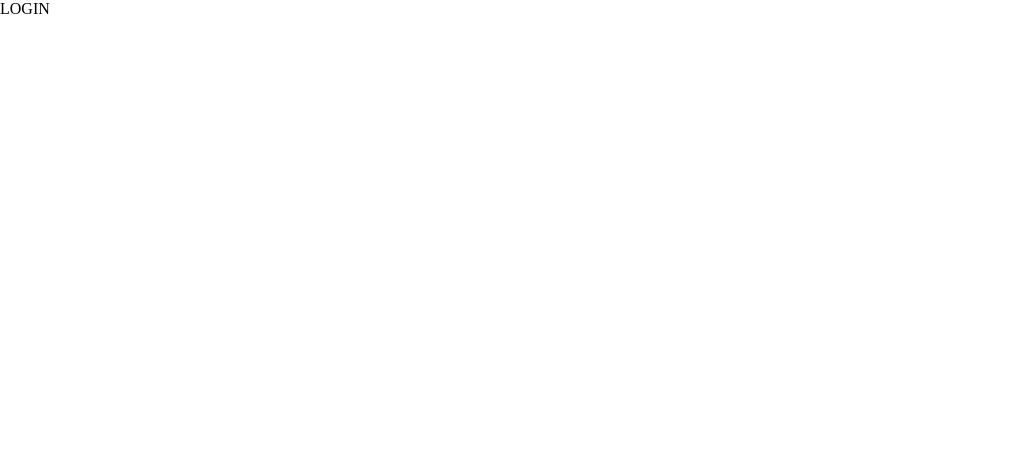
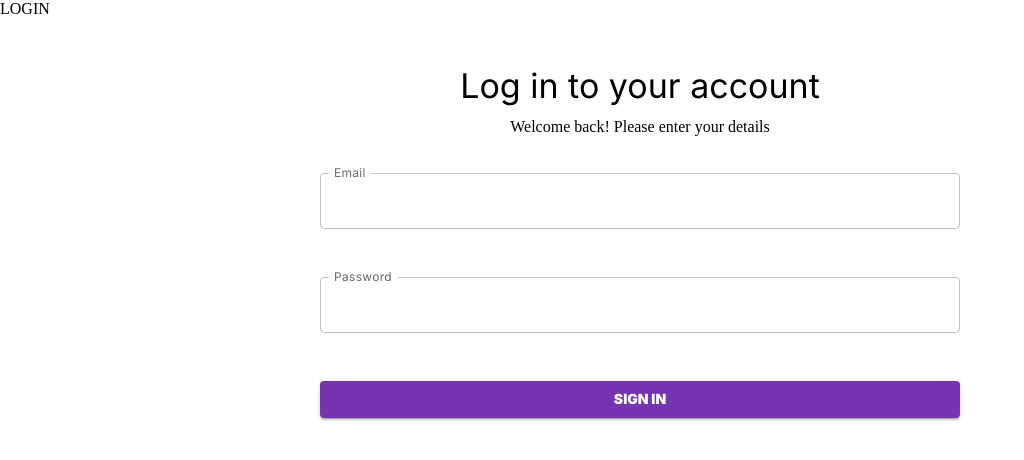
Before and after one commit to Online-Examination-Portal/online_exam_ui, a React (Create React App) app: page /login in a window 1280 px wide. Shown: the top 460 px of the page, without its empty margins (0-1024 px from the left). Built offline with nearby package versions, Linux system fonts and the light colour scheme.

Commit message:
initial login page ui

```diff
--- a/src/Routes.js
+++ b/src/Routes.js
@@ -3,6 +3,7 @@ import Error404 from './pages/Error404';
 import PublicLayout from "./hoc/PublicLayout";
 import { Navigate } from "react-router-dom";
 import ProtectedLayout from "./hoc/ProtectedLayout";
+import Login from './pages/Public/Login';
 
 const routes = (isAuthenticated) => [
   {
@@ -17,7 +18,7 @@ const routes = (isAuthenticated) => [
     path: "/",
     element: !isAuthenticated ? <PublicLayout /> : <Navigate to="/home" />,
     children: [
-      { path: "login", element: <div>LOGIN</div>}
+      { path: "login", element: <div>LOGIN <Login/></div>}
     ],
   },
   {
--- a/src/pages/Public/Login/index.jsx
+++ b/src/pages/Public/Login/index.jsx
@@ -1,5 +1,57 @@
 import React from 'react'
+import { Box, Typography, TextField, Button} from '@mui/material';
 
 const Login =() => {
+    return(
+        <Box
+          sx={{
+            display: 'flex',
+            flexDirection: 'column',
+            alignItems: 'center',
+            mt: 6
+          }}
+        >
 
-}
+      <Typography variant="h3" gutterBottom>
+        Log in to your account
+      </Typography>
+      <Typography variant="h7" gutterBottom>
+        Welcome back! Please enter your details
+      </Typography>
+      <Box
+       sx={{
+        display: "flex",
+        flexDirection: 'column',
+        mt: 4,
+        width: "50%",
+       }}
+       >
+       <TextField
+            id="email"
+            label="Email"
+            type='email'
+            variant='outlined'
+            InputLabelProps={{
+                shrink: true,
+            }}
+            sx={{mb: 6}}
+            />
+       <TextField
+            id="password"
+            label="Password"
+            type='password'
+            variant='outlined'
+            InputLabelProps={{
+                shrink: true,
+            }}
+            sx={{mb: 6}}
+            />
+        <Button variant="contained">Sign In</Button>
+       </Box>
+
+      </Box>
+
+    );
+};
+
+export default Login
```
